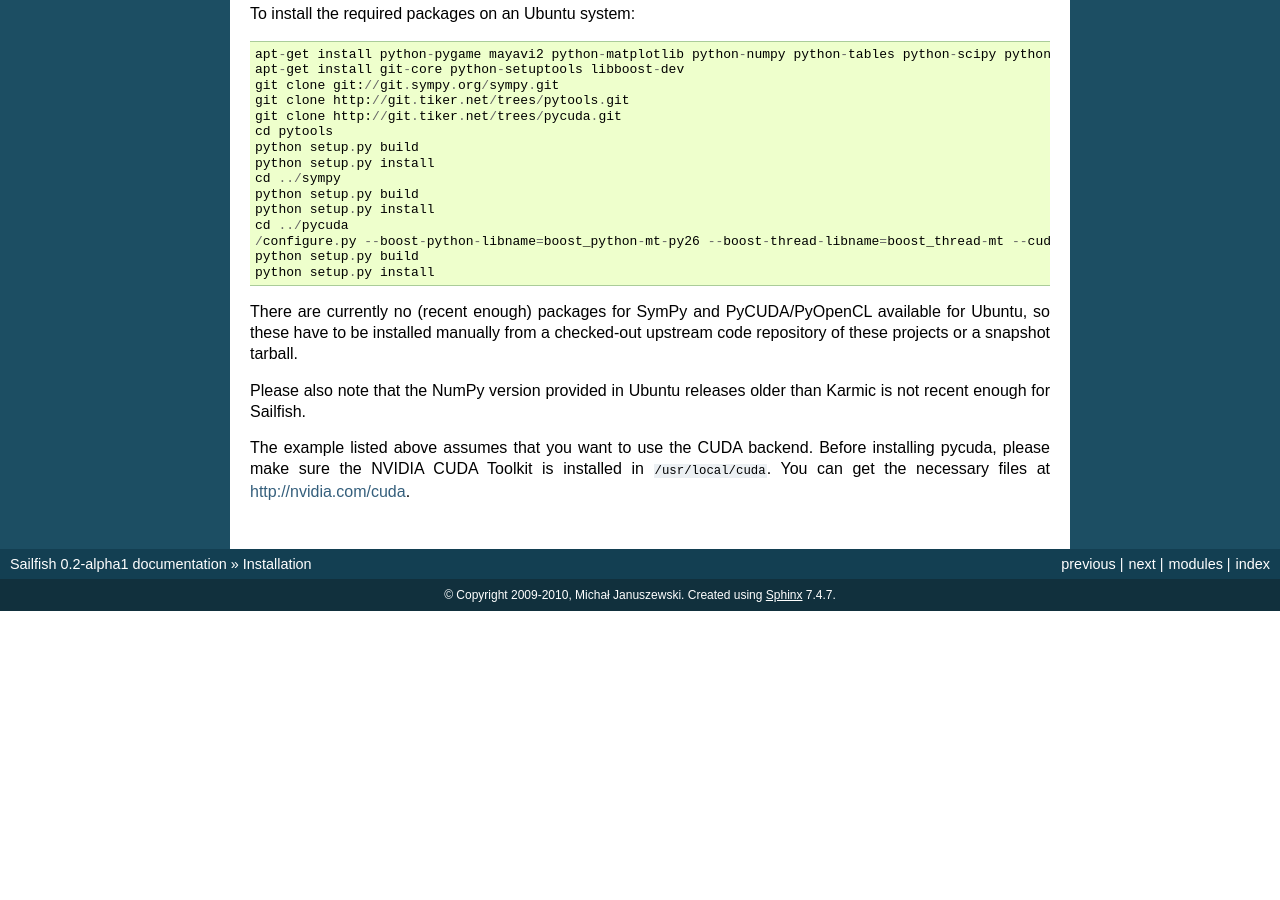
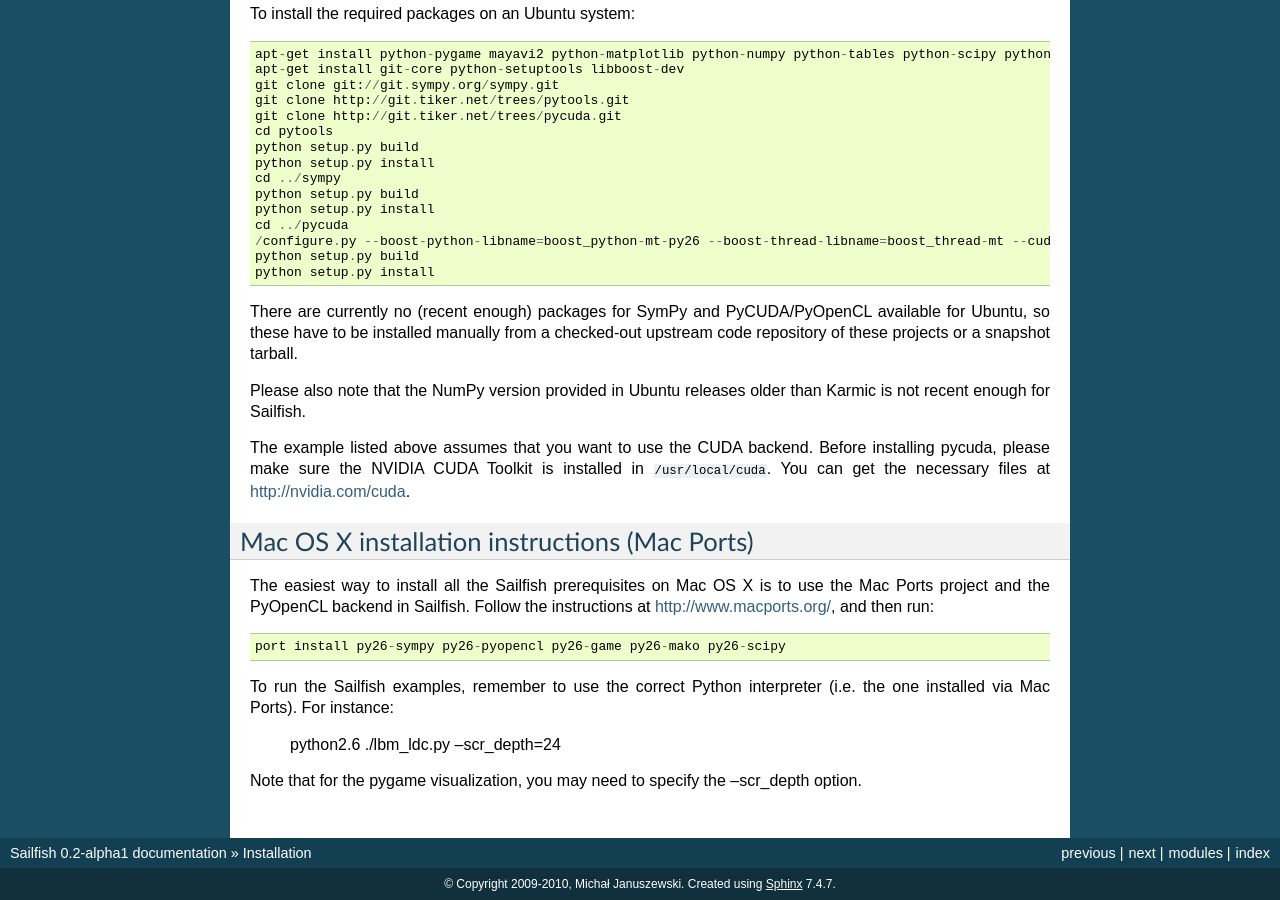
Before and after one commit to sailfish-team/sailfish, a Sphinx documentation site: the page built from doc/installation.rst, in a window 1280 px wide and 900 px high, scrolled down 1120 px. Built offline with Sphinx 7.4.7, drawn with Linux system fonts in a browser that asks for light colours; formulas are drawn with MathJax 3; before the commit the page ends 1731 px from its top, so only the background shows below that; some of the changed text lies outside the part shown.

Commit message:
Add Mac OS X installation instructions.

```diff
--- a/doc/installation.rst
+++ b/doc/installation.rst
@@ -84,3 +84,19 @@
 The example listed above assumes that you want to use the CUDA backend.  Before installing pycuda,
 please make sure the NVIDIA CUDA Toolkit is installed in ``/usr/local/cuda``.  You can get the
 necessary files at http://nvidia.com/cuda.
+
+Mac OS X installation instructions (Mac Ports)
+----------------------------------------------
+
+The easiest way to install all the Sailfish prerequisites on Mac OS X is to use the Mac Ports
+project and the PyOpenCL backend in Sailfish.  Follow the instructions at http://www.macports.org/,
+and then run::
+
+  port install py26-sympy py26-pyopencl py26-game py26-mako py26-scipy
+
+To run the Sailfish examples, remember to use the correct Python interpreter (i.e. the one
+installed via Mac Ports).  For instance:
+
+  python2.6 ./lbm_ldc.py --scr_depth=24
+
+Note that for the pygame visualization, you may need to specify the --scr_depth option.
```
